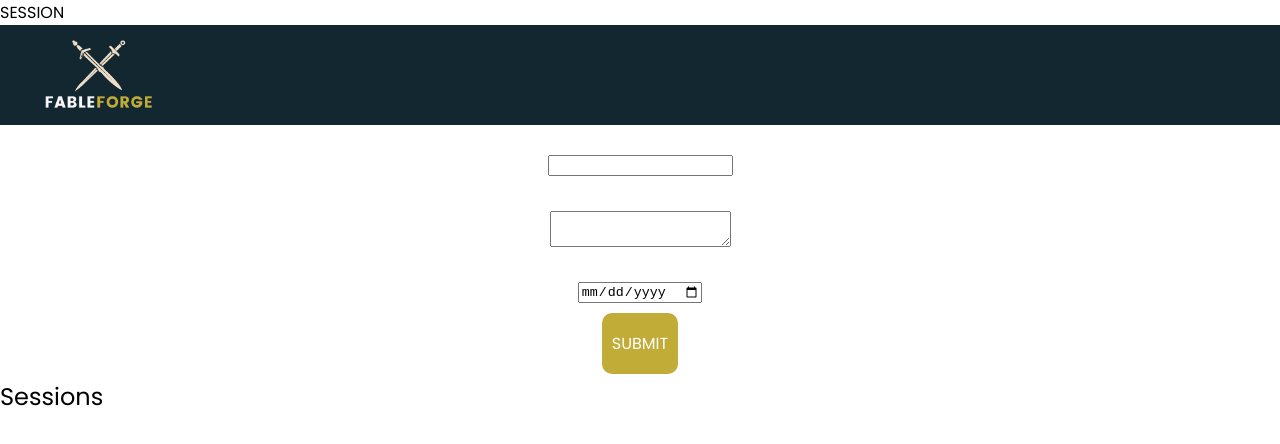
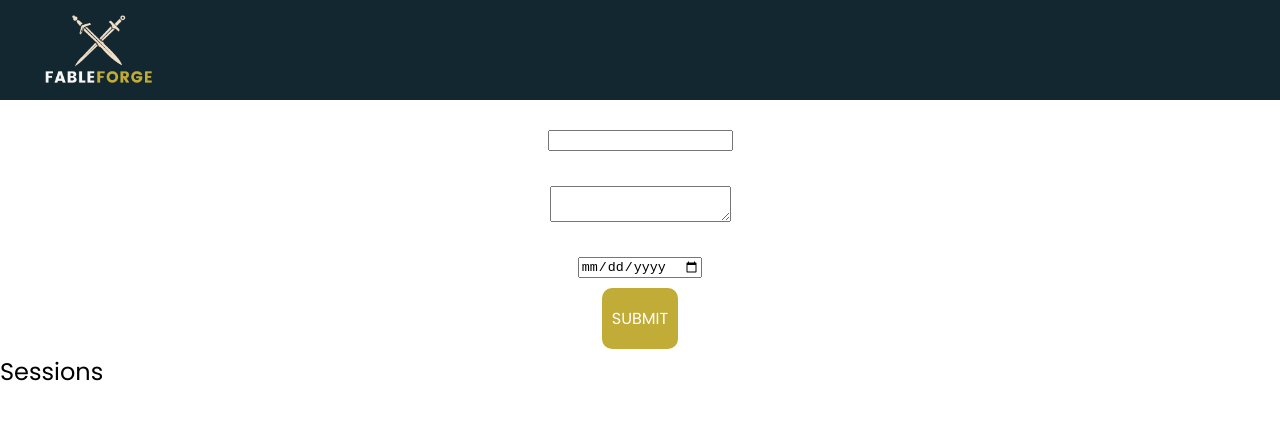
Before and after one commit to alliebourden/fableforge, a React (Vite) app: page /session-editor in a window 1280 px wide. Shown: the top 444 px of the page. Built offline with nearby package versions, Linux system fonts and the light colour scheme.

Commit message:
added sidebar

```diff
--- a/src/pages/Layout.jsx
+++ b/src/pages/Layout.jsx
@@ -9,6 +9,7 @@ export default function Layout() {
       <div className="top-bar">
         <img src={Logo} height={80} className="top-logo" />
       </div>
+      <div className="sidebar"></div>
     </div>
   );
 }
--- a/src/pages/SessionEditor.jsx
+++ b/src/pages/SessionEditor.jsx
@@ -2,7 +2,7 @@ export default function SessionEditor() {
   return (
     <div>
       <header>
-        <span>SESSION</span>
+        <span></span>
       </header>
     </div>
   );
```
